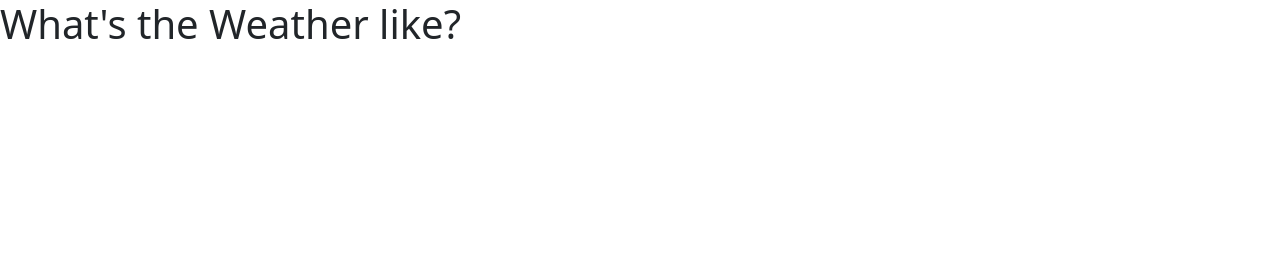
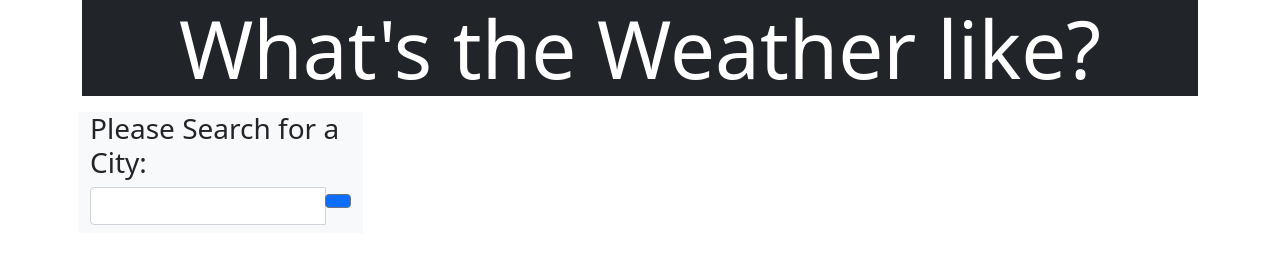
Before and after one commit to CGoddard1/weather-app, a plain HTML site: page index.html in a window 1280 px wide. Drawn offline with nearby package versions, Linux system fonts and the light colour scheme.

Commit message:
created html jumbotron and the first row with a button

```diff
--- a/index.html
+++ b/index.html
@@ -11,7 +11,26 @@
     <title>Weather App</title>
   </head>
   <body>
-    <h1>What's the Weather like?</h1>
+        <div class="container">
+            <!-- jumbotron -->
+            <div class="jumbotron-fluid bg-dark text-white text-center">
+                <div class="container">
+                    <h1 class="display-1">What's the Weather like?</h1>
+                </div>
+            </div>
+            <!-- first row -->
+            <div class="row">
+                <div class="col-3 m-2 bg-light">
+                    <h3>Please Search for a City:</h3>
+                    <div class="input-group mb-2">
+                        <input type="text" class="form-control" is="city-input" aria-describedBy="basic-addon2">
+                        <div class="input-group-append">
+                            <button id="add-city" class="btn btn-outline-secondary bg-primary" type="button"><ion-icon name="search-outline"></ion-icon></button>
+                        </div>
+                    </div>
+                </div>
+            </div>
+        </div>
 
     <!-- Optional JavaScript; choose one of the two! -->
 
```
